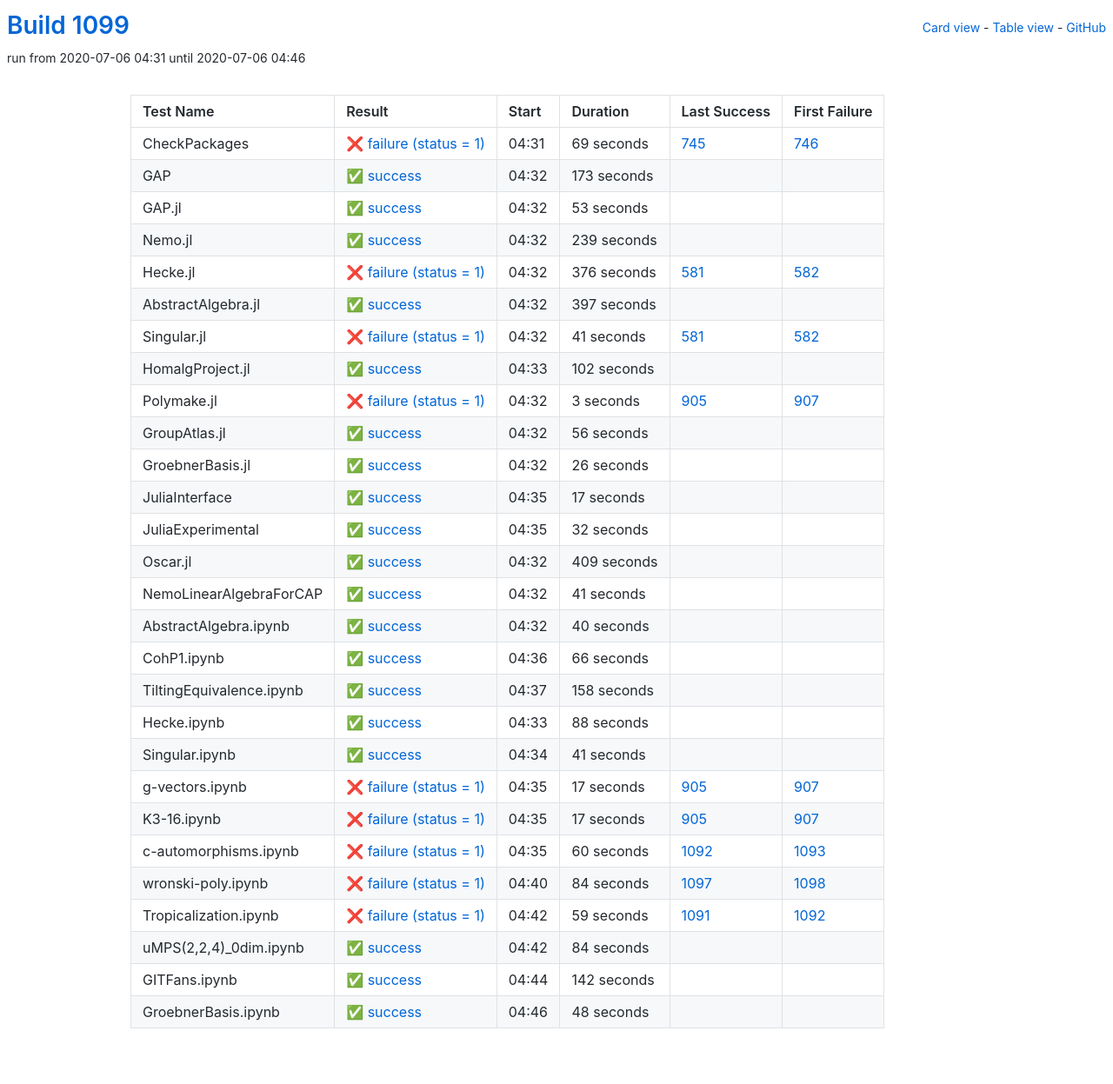
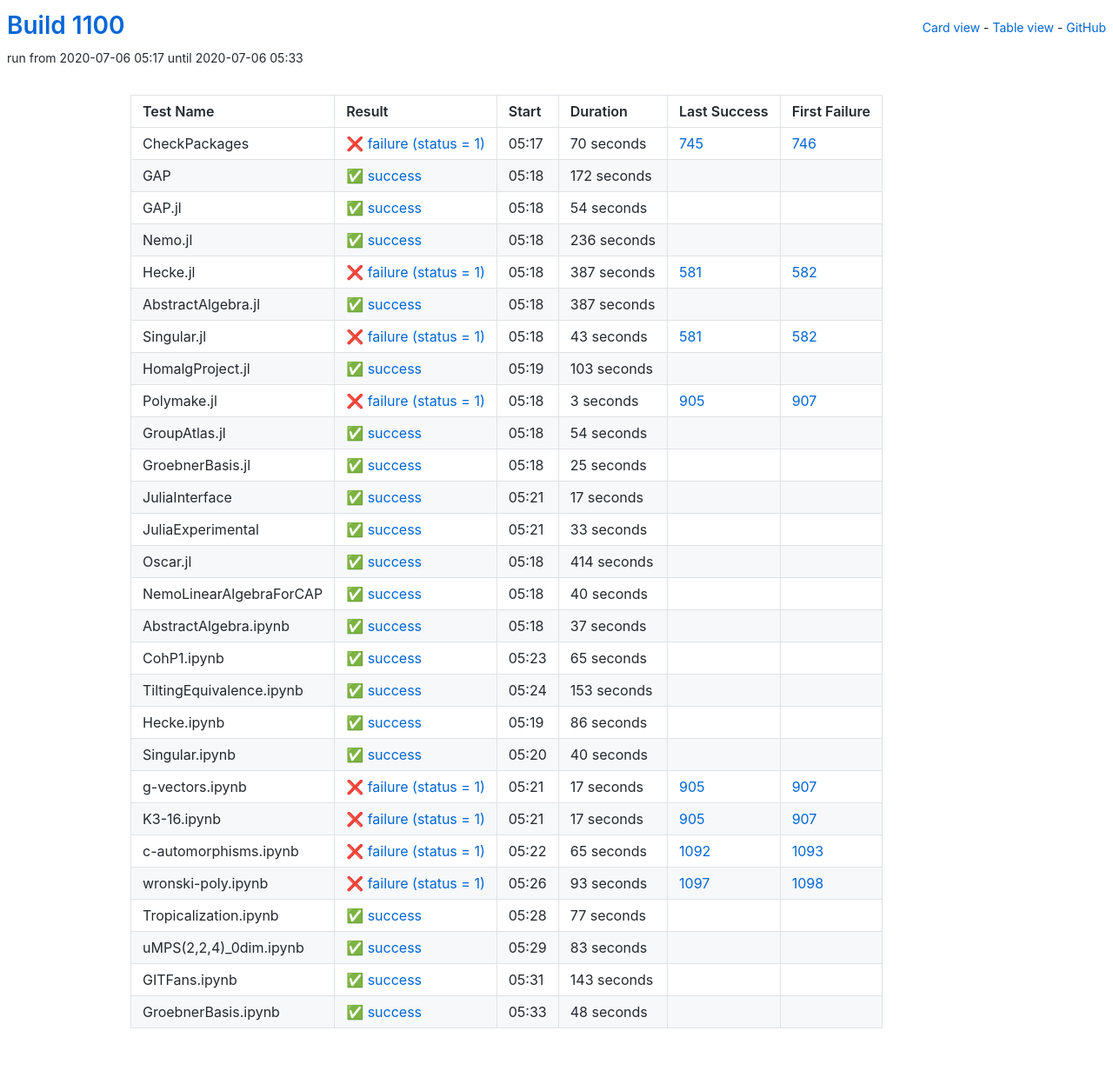
Before and after one commit to oscar-system/oscar-ci-status-1.4, a Jekyll site: the page built from table.html, in a window 1280 px wide. Shown: the whole page at 87% size. Built offline with Jekyll 4.4.1, drawn with Linux system fonts in a browser that asks for light colours.

Commit message:
Build #1100

```diff
--- a/_data/ci.yml
+++ b/_data/ci.yml
@@ -1,6 +1,6 @@
 ---
-build: 1099
-build_url: https://oscarci.mathematik.uni-kl.de/job/oscar-julia-1.4/1099/
+build: 1100
+build_url: https://oscarci.mathematik.uni-kl.de/job/oscar-julia-1.4/1100/
 job: oscar-julia-1.4
 organization: oscar-system
 repo: oscar-ci-status-1.4
@@ -8,104 +8,104 @@ repourl: https://github.com/oscar-system/oscar-ci-status-1.4
 tests:
 - name: CheckPackages
   id: checkpackages
-  log: https://oscarci.mathematik.uni-kl.de/job/oscar-julia-1.4/1099/artifact/logs/build-1099/CheckPackages.log
-  start: 2020-07-06 04:31
+  log: https://oscarci.mathematik.uni-kl.de/job/oscar-julia-1.4/1100/artifact/logs/build-1100/CheckPackages.log
+  start: 2020-07-06 05:17
   success: false
   exitcode: 1
   status: failure
-  duration: 69
+  duration: 70
   last_success: 745
   last_success_url: https://oscarci.mathematik.uni-kl.de/job/oscar-julia-1.4/745/
   first_failure: 746
   first_failure_url: https://oscarci.mathematik.uni-kl.de/job/oscar-julia-1.4/746/
 - name: GAP
   id: gap
-  log: https://oscarci.mathematik.uni-kl.de/job/oscar-julia-1.4/1099/artifact/logs/build-1099/GAP.log
-  start: 2020-07-06 04:32
+  log: https://oscarci.mathematik.uni-kl.de/job/oscar-julia-1.4/1100/artifact/logs/build-1100/GAP.log
+  start: 2020-07-06 05:18
   success: true
   exitcode: 0
   status: success
-  duration: 173
+  duration: 172
   last_success: false
   last_success_url:
   first_failure: false
   first_failure_url:
 - name: GAP.jl
   id: gap-jl
-  log: https://oscarci.mathematik.uni-kl.de/job/oscar-julia-1.4/1099/artifact/logs/build-1099/GAP.jl.log
-  start: 2020-07-06 04:32
+  log: https://oscarci.mathematik.uni-kl.de/job/oscar-julia-1.4/1100/artifact/logs/build-1100/GAP.jl.log
+  start: 2020-07-06 05:18
   success: true
   exitcode: 0
   status: success
-  duration: 53
+  duration: 54
   last_success: false
   last_success_url:
   first_failure: false
   first_failure_url:
 - name: Nemo.jl
   id: nemo-jl
-  log: https://oscarci.mathematik.uni-kl.de/job/oscar-julia-1.4/1099/artifact/logs/build-1099/Nemo.jl.log
-  start: 2020-07-06 04:32
+  log: https://oscarci.mathematik.uni-kl.de/job/oscar-julia-1.4/1100/artifact/logs/build-1100/Nemo.jl.log
+  start: 2020-07-06 05:18
   success: true
   exitcode: 0
   status: success
-  duration: 239
+  duration: 236
   last_success: false
   last_success_url:
   first_failure: false
   first_failure_url:
 - name: Hecke.jl
   id: hecke-jl
-  log: https://oscarci.mathematik.uni-kl.de/job/oscar-julia-1.4/1099/artifact/logs/build-1099/Hecke.jl.log
-  start: 2020-07-06 04:32
+  log: https://oscarci.mathematik.uni-kl.de/job/oscar-julia-1.4/1100/artifact/logs/build-1100/Hecke.jl.log
+  start: 2020-07-06 05:18
   success: false
   exitcode: 1
   status: failure
-  duration: 376
+  duration: 387
   last_success: 581
   last_success_url: https://oscarci.mathematik.uni-kl.de/job/oscar-julia-1.4/581/
   first_failure: 582
   first_failure_url: https://oscarci.mathematik.uni-kl.de/job/oscar-julia-1.4/582/
 - name: AbstractAlgebra.jl
   id: abstractalgebra-jl
-  log: https://oscarci.mathematik.uni-kl.de/job/oscar-julia-1.4/1099/artifact/logs/build-1099/AbstractAlgebra.jl.log
-  start: 2020-07-06 04:32
+  log: https://oscarci.mathematik.uni-kl.de/job/oscar-julia-1.4/1100/artifact/logs/build-1100/AbstractAlgebra.jl.log
+  start: 2020-07-06 05:18
   success: true
   exitcode: 0
   status: success
-  duration: 397
+  duration: 387
   last_success: false
   last_success_url:
   first_failure: false
   first_failure_url:
 - name: Singular.jl
   id: singular-jl
-  log: https://oscarci.mathematik.uni-kl.de/job/oscar-julia-1.4/1099/artifact/logs/build-1099/Singular.jl.log
-  start: 2020-07-06 04:32
+  log: https://oscarci.mathematik.uni-kl.de/job/oscar-julia-1.4/1100/artifact/logs/build-1100/Singular.jl.log
+  start: 2020-07-06 05:18
   success: false
   exitcode: 1
   status: failure
-  duration: 41
+  duration: 43
   last_success: 581
   last_success_url: https://oscarci.mathematik.uni-kl.de/job/oscar-julia-1.4/581/
   first_failure: 582
   first_failure_url: https://oscarci.mathematik.uni-kl.de/job/oscar-julia-1.4/582/
 - name: HomalgProject.jl
   id: homalgproject-jl
-  log: https://oscarci.mathematik.uni-kl.de/job/oscar-julia-1.4/1099/artifact/logs/build-1099/HomalgProject.jl.log
-  start: 2020-07-06 04:33
+  log: https://oscarci.mathematik.uni-kl.de/job/oscar-julia-1.4/1100/artifact/logs/build-1100/HomalgProject.jl.log
+  start: 2020-07-06 05:19
   success: true
   exitcode: 0
   status: success
-  duration: 102
+  duration: 103
   last_success: false
   last_success_url:
   first_failure: false
   first_failure_url:
 - name: Polymake.jl
   id: polymake-jl
-  log: https://oscarci.mathematik.uni-kl.de/job/oscar-julia-1.4/1099/artifact/logs/build-1099/Polymake.jl.log
-  start: 2020-07-06 04:32
+  log: https://oscarci.mathematik.uni-kl.de/job/oscar-julia-1.4/1100/artifact/logs/build-1100/Polymake.jl.log
+  start: 2020-07-06 05:18
   success: false
   exitcode: 1
   status: failure
@@ -116,32 +116,32 @@ tests:
   first_failure_url: https://oscarci.mathematik.uni-kl.de/job/oscar-julia-1.4/907/
 - name: GroupAtlas.jl
   id: groupatlas-jl
-  log: https://oscarci.mathematik.uni-kl.de/job/oscar-julia-1.4/1099/artifact/logs/build-1099/GroupAtlas.jl.log
-  start: 2020-07-06 04:32
+  log: https://oscarci.mathematik.uni-kl.de/job/oscar-julia-1.4/1100/artifact/logs/build-1100/GroupAtlas.jl.log
+  start: 2020-07-06 05:18
   success: true
   exitcode: 0
   status: success
-  duration: 56
+  duration: 54
   last_success: false
   last_success_url:
   first_failure: false
   first_failure_url:
 - name: GroebnerBasis.jl
   id: groebnerbasis-jl
-  log: https://oscarci.mathematik.uni-kl.de/job/oscar-julia-1.4/1099/artifact/logs/build-1099/GroebnerBasis.jl.log
-  start: 2020-07-06 04:32
+  log: https://oscarci.mathematik.uni-kl.de/job/oscar-julia-1.4/1100/artifact/logs/build-1100/GroebnerBasis.jl.log
+  start: 2020-07-06 05:18
   success: true
   exitcode: 0
   status: success
-  duration: 26
+  duration: 25
   last_success: false
   last_success_url:
   first_failure: false
   first_failure_url:
 - name: JuliaInterface
   id: juliainterface
-  log: https://oscarci.mathematik.uni-kl.de/job/oscar-julia-1.4/1099/artifact/logs/build-1099/JuliaInterface.log
-  start: 2020-07-06 04:35
+  log: https://oscarci.mathematik.uni-kl.de/job/oscar-julia-1.4/1100/artifact/logs/build-1100/JuliaInterface.log
+  start: 2020-07-06 05:21
   success: true
   exitcode: 0
   status: success
@@ -152,44 +152,32 @@ tests:
   first_failure_url:
 - name: JuliaExperimental
   id: juliaexperimental
-  log: https://oscarci.mathematik.uni-kl.de/job/oscar-julia-1.4/1099/artifact/logs/build-1099/JuliaExperimental.log
-  start: 2020-07-06 04:35
+  log: https://oscarci.mathematik.uni-kl.de/job/oscar-julia-1.4/1100/artifact/logs/build-1100/JuliaExperimental.log
+  start: 2020-07-06 05:21
   success: true
   exitcode: 0
   status: success
-  duration: 32
+  duration: 33
   last_success: false
   last_success_url:
   first_failure: false
   first_failure_url:
 - name: Oscar.jl
   id: oscar-jl
-  log: https://oscarci.mathematik.uni-kl.de/job/oscar-julia-1.4/1099/artifact/logs/build-1099/Oscar.jl.log
-  start: 2020-07-06 04:32
+  log: https://oscarci.mathematik.uni-kl.de/job/oscar-julia-1.4/1100/artifact/logs/build-1100/Oscar.jl.log
+  start: 2020-07-06 05:18
   success: true
   exitcode: 0
   status: success
-  duration: 409
+  duration: 414
   last_success: false
   last_success_url:
   first_failure: false
   first_failure_url:
 - name: NemoLinearAlgebraForCAP
   id: nemolinearalgebraforcap
-  log: https://oscarci.mathematik.uni-kl.de/job/oscar-julia-1.4/1099/artifact/logs/build-1099/NemoLinearAlgebraForCAP.log
-  start: 2020-07-06 04:32
-  success: true
-  exitcode: 0
-  status: success
-  duration: 41
-  last_success: false
-  last_success_url:
-  first_failure: false
-  first_failure_url:
-- name: AbstractAlgebra.ipynb
-  id: abstractalgebra-ipynb
-  log: https://oscarci.mathematik.uni-kl.de/job/oscar-julia-1.4/1099/artifact/logs/build-1099/AbstractAlgebra.ipynb.log
-  start: 2020-07-06 04:32
+  log: https://oscarci.mathematik.uni-kl.de/job/oscar-julia-1.4/1100/artifact/logs/build-1100/NemoLinearAlgebraForCAP.log
+  start: 2020-07-06 05:18
   success: true
   exitcode: 0
   status: success
@@ -198,58 +186,70 @@ tests:
   last_success_url:
   first_failure: false
   first_failure_url:
-- name: CohP1.ipynb
-  id: cohp1-ipynb
-  log: https://oscarci.mathematik.uni-kl.de/job/oscar-julia-1.4/1099/artifact/logs/build-1099/CohP1.ipynb.log
-  start: 2020-07-06 04:36
+- name: AbstractAlgebra.ipynb
+  id: abstractalgebra-ipynb
+  log: https://oscarci.mathematik.uni-kl.de/job/oscar-julia-1.4/1100/artifact/logs/build-1100/AbstractAlgebra.ipynb.log
+  start: 2020-07-06 05:18
   success: true
   exitcode: 0
   status: success
-  duration: 66
+  duration: 37
+  last_success: false
+  last_success_url:
+  first_failure: false
+  first_failure_url:
+- name: CohP1.ipynb
+  id: cohp1-ipynb
+  log: https://oscarci.mathematik.uni-kl.de/job/oscar-julia-1.4/1100/artifact/logs/build-1100/CohP1.ipynb.log
+  start: 2020-07-06 05:23
+  success: true
+  exitcode: 0
+  status: success
+  duration: 65
   last_success: false
   last_success_url:
   first_failure: false
   first_failure_url:
 - name: TiltingEquivalence.ipynb
   id: tiltingequivalence-ipynb
-  log: https://oscarci.mathematik.uni-kl.de/job/oscar-julia-1.4/1099/artifact/logs/build-1099/TiltingEquivalence.ipynb.log
-  start: 2020-07-06 04:37
+  log: https://oscarci.mathematik.uni-kl.de/job/oscar-julia-1.4/1100/artifact/logs/build-1100/TiltingEquivalence.ipynb.log
+  start: 2020-07-06 05:24
   success: true
   exitcode: 0
   status: success
-  duration: 158
+  duration: 153
   last_success: false
   last_success_url:
   first_failure: false
   first_failure_url:
 - name: Hecke.ipynb
   id: hecke-ipynb
-  log: https://oscarci.mathematik.uni-kl.de/job/oscar-julia-1.4/1099/artifact/logs/build-1099/Hecke.ipynb.log
-  start: 2020-07-06 04:33
+  log: https://oscarci.mathematik.uni-kl.de/job/oscar-julia-1.4/1100/artifact/logs/build-1100/Hecke.ipynb.log
+  start: 2020-07-06 05:19
   success: true
   exitcode: 0
   status: success
-  duration: 88
+  duration: 86
   last_success: false
   last_success_url:
   first_failure: false
   first_failure_url:
 - name: Singular.ipynb
   id: singular-ipynb
-  log: https://oscarci.mathematik.uni-kl.de/job/oscar-julia-1.4/1099/artifact/logs/build-1099/Singular.ipynb.log
-  start: 2020-07-06 04:34
+  log: https://oscarci.mathematik.uni-kl.de/job/oscar-julia-1.4/1100/artifact/logs/build-1100/Singular.ipynb.log
+  start: 2020-07-06 05:20
   success: true
   exitcode: 0
   status: success
-  duration: 41
+  duration: 40
   last_success: false
   last_success_url:
   first_failure: false
   first_failure_url:
 - name: g-vectors.ipynb
   id: g-vectors-ipynb
-  log: https://oscarci.mathematik.uni-kl.de/job/oscar-julia-1.4/1099/artifact/logs/build-1099/g-vectors.ipynb.log
-  start: 2020-07-06 04:35
+  log: https://oscarci.mathematik.uni-kl.de/job/oscar-julia-1.4/1100/artifact/logs/build-1100/g-vectors.ipynb.log
+  start: 2020-07-06 05:21
   success: false
   exitcode: 1
   status: failure
@@ -260,8 +260,8 @@ tests:
   first_failure_url: https://oscarci.mathematik.uni-kl.de/job/oscar-julia-1.4/907/
 - name: K3-16.ipynb
   id: k3-16-ipynb
-  log: https://oscarci.mathematik.uni-kl.de/job/oscar-julia-1.4/1099/artifact/logs/build-1099/K3-16.ipynb.log
-  start: 2020-07-06 04:35
+  log: https://oscarci.mathematik.uni-kl.de/job/oscar-julia-1.4/1100/artifact/logs/build-1100/K3-16.ipynb.log
+  start: 2020-07-06 05:21
   success: false
   exitcode: 1
   status: failure
@@ -272,68 +272,68 @@ tests:
   first_failure_url: https://oscarci.mathematik.uni-kl.de/job/oscar-julia-1.4/907/
 - name: c-automorphisms.ipynb
   id: c-automorphisms-ipynb
-  log: https://oscarci.mathematik.uni-kl.de/job/oscar-julia-1.4/1099/artifact/logs/build-1099/c-automorphisms.ipynb.log
-  start: 2020-07-06 04:35
+  log: https://oscarci.mathematik.uni-kl.de/job/oscar-julia-1.4/1100/artifact/logs/build-1100/c-automorphisms.ipynb.log
+  start: 2020-07-06 05:22
   success: false
   exitcode: 1
   status: failure
-  duration: 60
+  duration: 65
   last_success: 1092
   last_success_url: https://oscarci.mathematik.uni-kl.de/job/oscar-julia-1.4/1092/
   first_failure: 1093
   first_failure_url: https://oscarci.mathematik.uni-kl.de/job/oscar-julia-1.4/1093/
 - name: wronski-poly.ipynb
   id: wronski-poly-ipynb
-  log: https://oscarci.mathematik.uni-kl.de/job/oscar-julia-1.4/1099/artifact/logs/build-1099/wronski-poly.ipynb.log
-  start: 2020-07-06 04:40
+  log: https://oscarci.mathematik.uni-kl.de/job/oscar-julia-1.4/1100/artifact/logs/build-1100/wronski-poly.ipynb.log
+  start: 2020-07-06 05:26
   success: false
   exitcode: 1
   status: failure
-  duration: 84
+  duration: 93
   last_success: 1097
   last_success_url: https://oscarci.mathematik.uni-kl.de/job/oscar-julia-1.4/1097/
   first_failure: 1098
   first_failure_url: https://oscarci.mathematik.uni-kl.de/job/oscar-julia-1.4/1098/
 - name: Tropicalization.ipynb
   id: tropicalization-ipynb
-  log: https://oscarci.mathematik.uni-kl.de/job/oscar-julia-1.4/1099/artifact/logs/build-1099/Tropicalization.ipynb.log
-  start: 2020-07-06 04:42
-  success: false
-  exitcode: 1
-  status: failure
-  duration: 59
-  last_success: 1091
-  last_success_url: https://oscarci.mathematik.uni-kl.de/job/oscar-julia-1.4/1091/
-  first_failure: 1092
-  first_failure_url: https://oscarci.mathematik.uni-kl.de/job/oscar-julia-1.4/1092/
-- name: uMPS(2,2,4)_0dim.ipynb
-  id: umps-2-2-4-0dim-ipynb
-  log: https://oscarci.mathematik.uni-kl.de/job/oscar-julia-1.4/1099/artifact/logs/build-1099/uMPS-2-2-4-_0dim.ipynb.log
-  start: 2020-07-06 04:42
+  log: https://oscarci.mathematik.uni-kl.de/job/oscar-julia-1.4/1100/artifact/logs/build-1100/Tropicalization.ipynb.log
+  start: 2020-07-06 05:28
   success: true
   exitcode: 0
   status: success
-  duration: 84
+  duration: 77
+  last_success: false
+  last_success_url:
+  first_failure: false
+  first_failure_url:
+- name: uMPS(2,2,4)_0dim.ipynb
+  id: umps-2-2-4-0dim-ipynb
+  log: https://oscarci.mathematik.uni-kl.de/job/oscar-julia-1.4/1100/artifact/logs/build-1100/uMPS-2-2-4-_0dim.ipynb.log
+  start: 2020-07-06 05:29
+  success: true
+  exitcode: 0
+  status: success
+  duration: 83
   last_success: false
   last_success_url:
   first_failure: false
   first_failure_url:
 - name: GITFans.ipynb
   id: gitfans-ipynb
-  log: https://oscarci.mathematik.uni-kl.de/job/oscar-julia-1.4/1099/artifact/logs/build-1099/GITFans.ipynb.log
-  start: 2020-07-06 04:44
+  log: https://oscarci.mathematik.uni-kl.de/job/oscar-julia-1.4/1100/artifact/logs/build-1100/GITFans.ipynb.log
+  start: 2020-07-06 05:31
   success: true
   exitcode: 0
   status: success
-  duration: 142
+  duration: 143
   last_success: false
   last_success_url:
   first_failure: false
   first_failure_url:
 - name: GroebnerBasis.ipynb
   id: groebnerbasis-ipynb
-  log: https://oscarci.mathematik.uni-kl.de/job/oscar-julia-1.4/1099/artifact/logs/build-1099/GroebnerBasis.ipynb.log
-  start: 2020-07-06 04:46
+  log: https://oscarci.mathematik.uni-kl.de/job/oscar-julia-1.4/1100/artifact/logs/build-1100/GroebnerBasis.ipynb.log
+  start: 2020-07-06 05:33
   success: true
   exitcode: 0
   status: success
```
Also changed, not shown: README.md.
